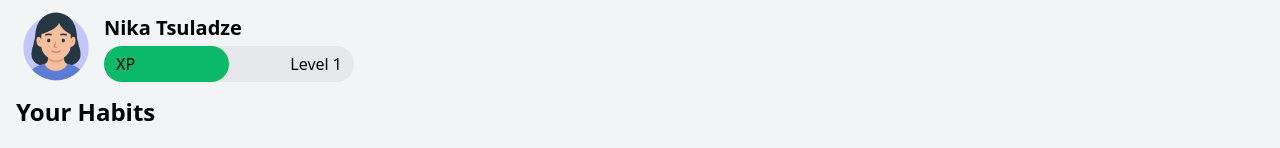
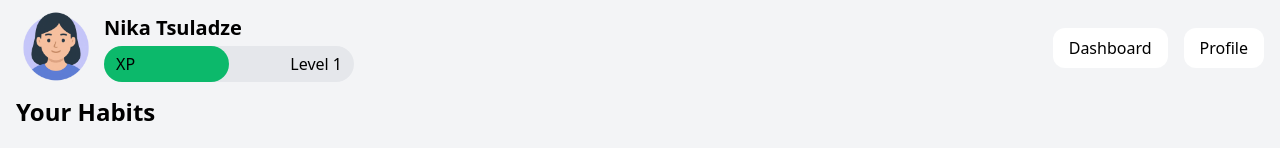
Before and after one commit to GeoLine02/gamified-habit-tracker, a Next.js app: page / in a window 1280 px wide. Before the commit this address had no page. Shown: the top 148 px of the page. Built offline with nearby package versions, Linux system fonts and the light colour scheme.

Commit message:
feat: header navigation

```diff
--- a/components/layout/Header.tsx
+++ b/components/layout/Header.tsx
@@ -1,9 +1,18 @@
+import Link from "next/link";
 import Profile from "../shared/Profile";
 
 export default function Header() {
   return (
-    <header className="px-4 py-2 container">
+    <header className="px-4 py-2 container flex justify-between items-center">
       <Profile />
+      <div className="items-center gap-4 hidden md:flex">
+        <button className="bg-white py-2 px-4 rounded-xl font-medium">
+          <Link href={"/"}>Dashboard</Link>
+        </button>
+        <button className="bg-white py-2 px-4 rounded-xl font-medium">
+          <Link href={"/profile"}>Profile</Link>
+        </button>
+      </div>
     </header>
   );
 }
--- a/components/shared/Profile.tsx
+++ b/components/shared/Profile.tsx
@@ -10,7 +10,7 @@ export default function Profile() {
   const [userGender] = useState<string>("female");
 
   return (
-    <div className="flex items-center gap-2">
+    <div className="flex items-center gap-2 w-full">
       <Image
         className="max-w-20"
         src={userGender === "female" ? FemaleProfileIcon : MaleProfileIcon}
```
